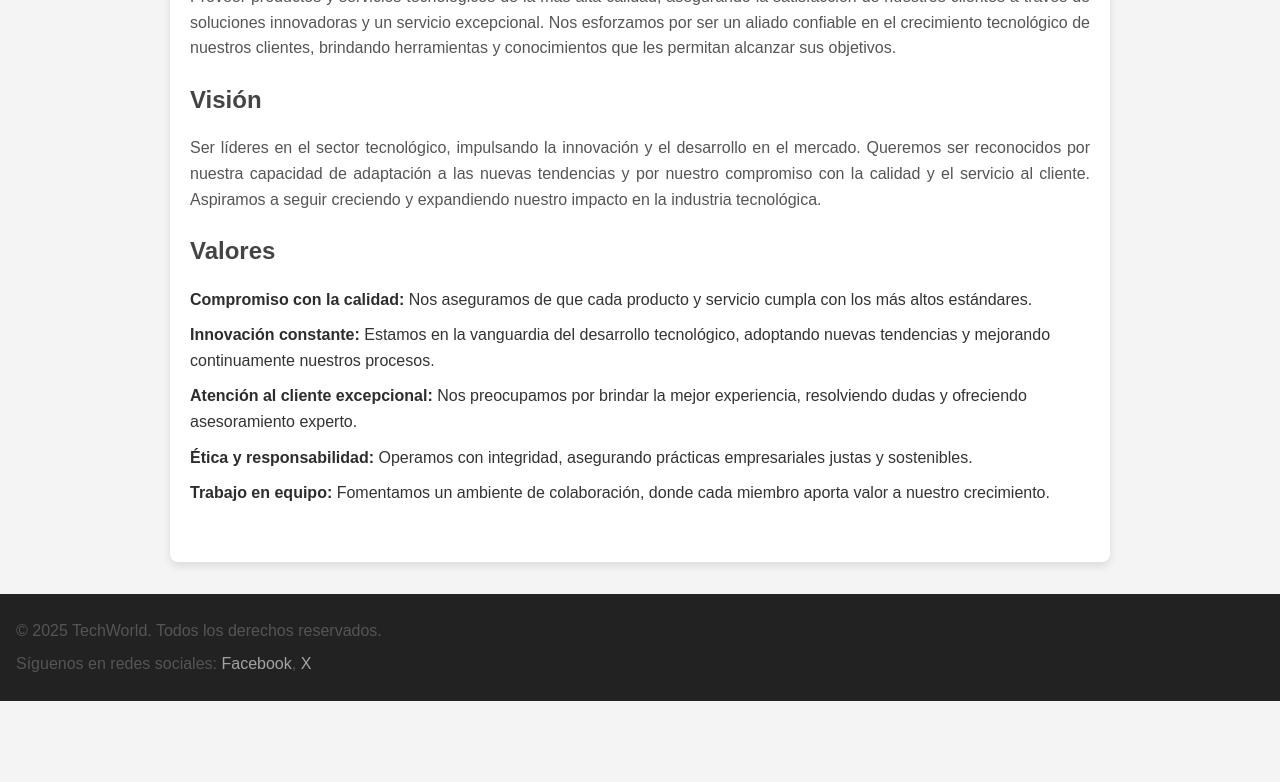
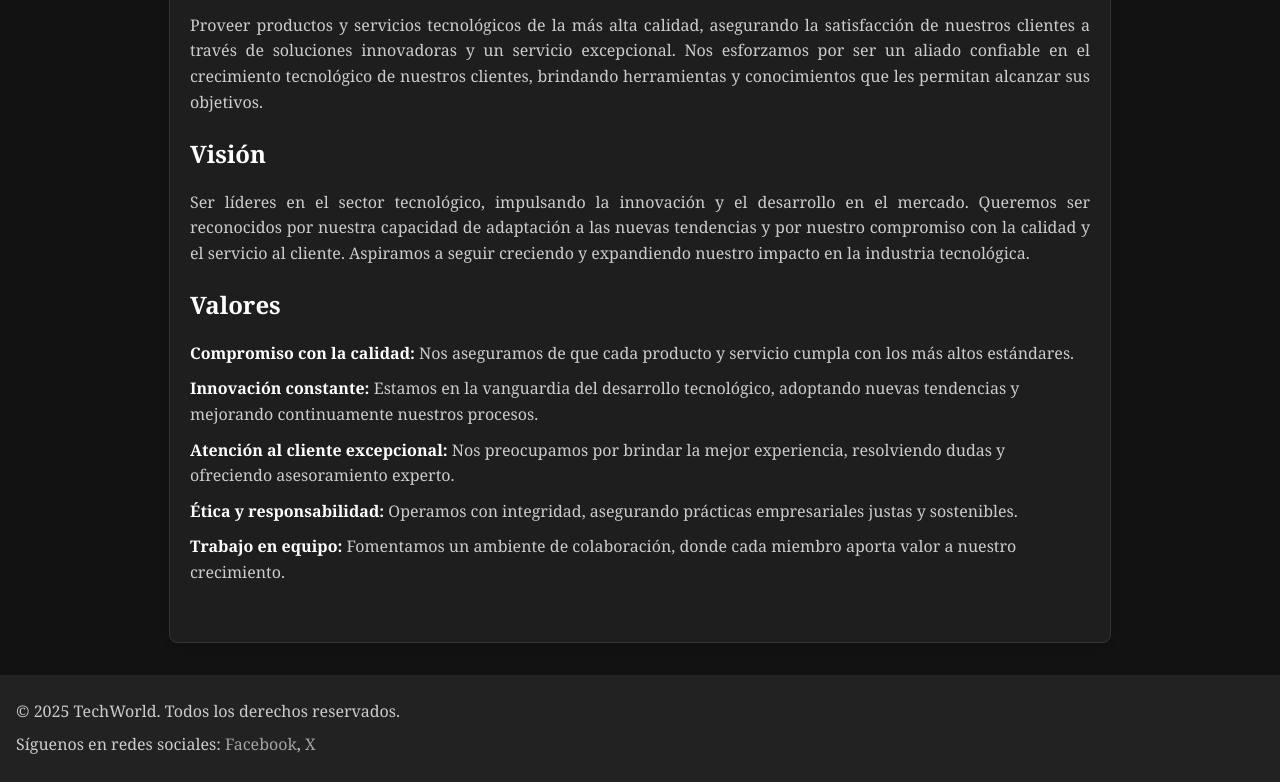
Before and after one commit to danielvs01/TechWorld, a plain HTML site: page html/nosotros.html in a window 1280 px wide. Shown: the part 597-1379 px from the top of the page. Before the commit the page ends 1298 px from the top, so only its background shows below. Drawn offline with Linux system fonts and the light colour scheme.

Commit message:
arreglos al Nosotros

```diff
--- a/css/nosotros.css
+++ b/css/nosotros.css
@@ -1,11 +1,36 @@
+/* Tema oscuro (predeterminado) */
+[data-theme="dark"] {
+    --background-color: #121212;
+    --text-color: #fff;
+    --section-background: #1e1e1e;
+    --section-border: #333;
+    --heading-color: #fff;
+    --paragraph-color: #ccc;
+    --link-color: #4CAF50;
+    --link-hover-color: #45a049;
+}
+
+/* Tema claro */
+[data-theme="light"] {
+    --background-color: #fff;
+    --text-color: #000;
+    --section-background: #f4f4f4;
+    --section-border: #ddd;
+    --heading-color: #2d2d2d;
+    --paragraph-color: #555;
+    --link-color: #007bff;
+    --link-hover-color: #0056b3;
+}
+
 /* Estilos generales */
 body {
-    font-family: 'Arial', sans-serif;
+    font-family: 'Georgia', serif;
     line-height: 1.6;
     margin: 0;
     padding: 0;
-    background-color: #f4f4f4;
-    color: #333;
+    background-color: var(--background-color);
+    color: var(--text-color);
+    transition: background-color 0.3s, color 0.3s;
 }
 
 /* Estilos para las secciones */
@@ -13,16 +38,17 @@ section {
     padding: 40px 20px;
     margin: 20px auto;
     max-width: 900px;
-    background-color: #fff;
+    background-color: var(--section-background);
     border-radius: 8px;
     box-shadow: 0 4px 8px rgba(0, 0, 0, 0.1);
+    border: 1px solid var(--section-border);
 }
 
 /* Títulos principales */
 h2 {
     font-size: 2rem;
-    color: #2d2d2d;
-    border-bottom: 2px solid #2d2d2d;
+    color: var(--heading-color);
+    border-bottom: 2px solid var(--heading-color);
     padding-bottom: 8px;
     margin-bottom: 20px;
 }
@@ -30,7 +56,7 @@ h2 {
 /* Títulos secundarios */
 h3 {
     font-size: 1.5rem;
-    color: #444;
+    color: var(--heading-color);
     margin-top: 20px;
     margin-bottom: 10px;
 }
@@ -38,7 +64,7 @@ h3 {
 /* Párrafos */
 p {
     font-size: 1rem;
-    color: #555;
+    color: var(--paragraph-color);
     margin-bottom: 20px;
     text-align: justify;
 }
@@ -51,12 +77,24 @@ ul {
 
 ul li {
     margin-bottom: 10px;
+    color: var(--paragraph-color);
 }
 
 /* Resaltado de texto */
 strong {
     font-weight: bold;
-    color: #2d2d2d;
+    color: var(--heading-color);
+}
+
+/* Enlaces */
+a {
+    color: var(--link-color);
+    text-decoration: none;
+    transition: color 0.3s ease;
+}
+
+a:hover {
+    color: var(--link-hover-color);
 }
 
 /* Espaciado y bordes */
--- a/css/styles.css
+++ b/css/styles.css
@@ -125,7 +125,6 @@ h2 {
 
 /* Estilos de los botones de navegación */
 .swiper-button-next, .swiper-button-prev {
-    background-color: var(--carrusel-caption-bg);
     padding: 10px;
     border-radius: 50%;
     width: 40px;
--- a/html/nosotros.html
+++ b/html/nosotros.html
@@ -5,7 +5,6 @@
     <meta name="viewport" content="width=device-width, initial-scale=1.0">
     <title>Document</title>
     <link rel="stylesheet" href="../css/components.css">
-    <link rel="stylesheet" href="../css/styles.css">
     <link rel="stylesheet" href="../css/nosotros.css">
 </head>
 <body>
--- a/includes/header.html
+++ b/includes/header.html
@@ -6,6 +6,7 @@
             </a>
         </div>
         <ul class="menu">
+            <li><a href="../index.html">Inicio</a></li>
             <li><a href="../html/nosotros.html">Nosotros</a></li>
             <li><a href="../html/productos.html">Productos</a></li>
             <li><a href="../html/servicios.html">Servicios</a></li>
--- a/js/script.js
+++ b/js/script.js
@@ -1,14 +1,18 @@
 document.addEventListener('DOMContentLoaded', () => {
+    // Cargar el header y footer
     loadHTML('header', '../includes/header.html').then(() => {
+        // Aplicar el tema guardado o el predeterminado (modo oscuro)
         const savedTheme = localStorage.getItem('theme') || 'dark';
         applyTheme(savedTheme);
 
+        // Escuchar cambios en el switch
         const themeToggle = document.getElementById('theme-toggle');
         if (themeToggle) {
-            themeToggle.checked = savedTheme === 'light';
+            themeToggle.checked = savedTheme === 'light'; // Marcar el switch si el tema es claro
             themeToggle.addEventListener('change', toggleTheme);
         }
 
+        // Efecto de cambio de color en el header al hacer scroll
         window.addEventListener('scroll', () => {
             const header = document.querySelector('.apple-header');
             if (header) {
@@ -21,6 +25,7 @@ document.addEventListener('DOMContentLoaded', () => {
         });
     });
 
+    // Cargar el footer
     loadHTML('footer', '../includes/footer.html');
 });
 
@@ -33,13 +38,19 @@ function applyTheme(theme) {
     localStorage.setItem('theme', theme);
 }
 
+/**
+ * Función para cambiar entre temas
+ */
 function toggleTheme() {
     const newTheme = this.checked ? 'light' : 'dark';
     applyTheme(newTheme);
 }
 
-
-// Función para cargar un archivo HTML
+/**
+ * Función para cargar un archivo HTML
+ * @param {string} elementId - ID del elemento donde se cargará el contenido
+ * @param {string} filePath - Ruta del archivo HTML a cargar
+ */
 function loadHTML(elementId, filePath) {
     return fetch(filePath)
         .then(response => response.text())
```
